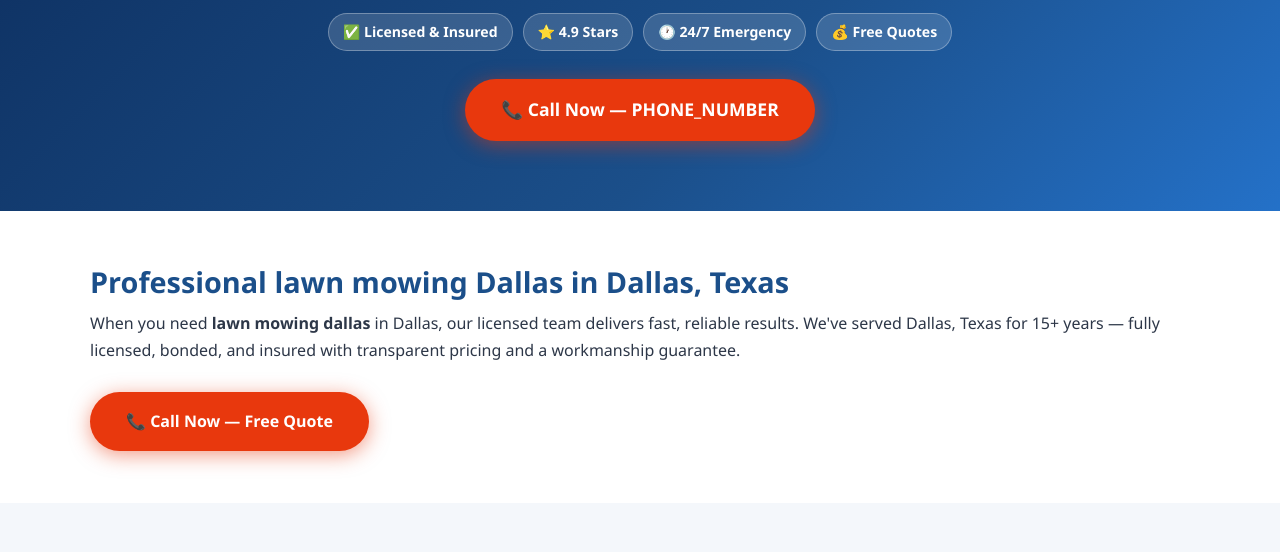
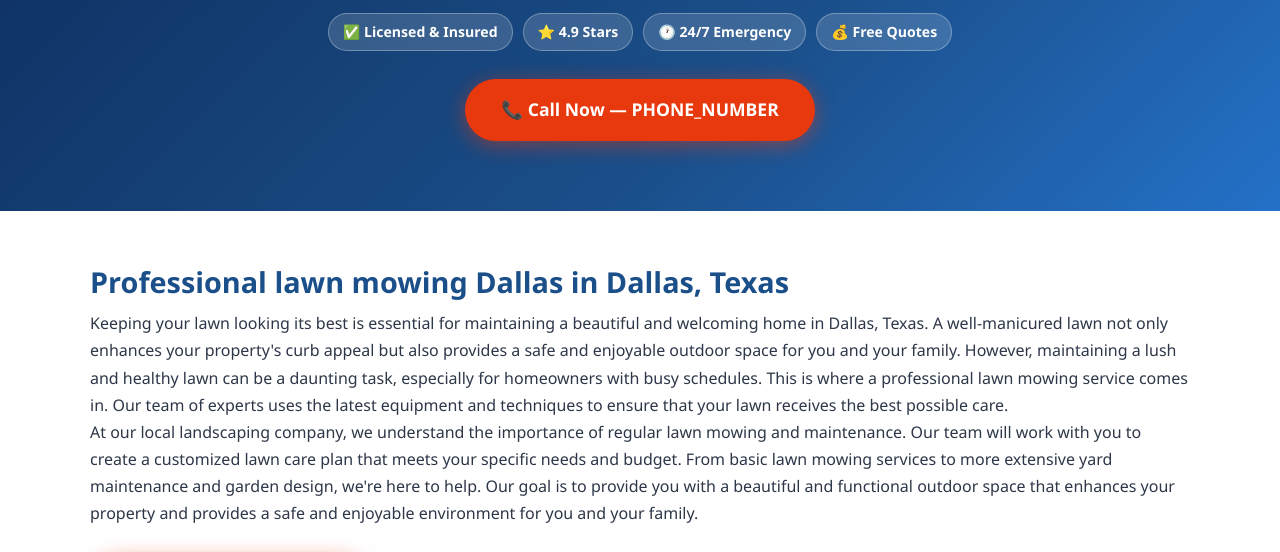
Before and after one commit to leadsmartaffiliate/landscaping-service-dallas-tx, a plain HTML site: page lawn-mowing/index.html in a window 1280 px wide. Shown: the part 235-787 px from the top of the page. Drawn offline with Linux system fonts and the light colour scheme.

Commit message:
Update lawn-mowing/index.html

```diff
--- a/lawn-mowing/index.html
+++ b/lawn-mowing/index.html
@@ -170,7 +170,8 @@ footer{background:var(--dark);color:#c9d1e0;padding:40px 20px 20px}
 <section aria-labelledby="sub-intro-heading">
   <div class="section-inner">
     <h2 id="sub-intro-heading">Professional lawn mowing Dallas in Dallas, Texas</h2>
-    <p>When you need <strong>lawn mowing dallas</strong> in Dallas, our licensed team delivers fast, reliable results. We've served Dallas, Texas for 15+ years — fully licensed, bonded, and insured with transparent pricing and a workmanship guarantee.</p>
+    <p>Keeping your lawn looking its best is essential for maintaining a beautiful and welcoming home in Dallas, Texas. A well-manicured lawn not only enhances your property's curb appeal but also provides a safe and enjoyable outdoor space for you and your family. However, maintaining a lush and healthy lawn can be a daunting task, especially for homeowners with busy schedules. This is where a professional lawn mowing service comes in. Our team of experts uses the latest equipment and techniques to ensure that your lawn receives the best possible care.</p>
+<p>At our local landscaping company, we understand the importance of regular lawn mowing and maintenance. Our team will work with you to create a customized lawn care plan that meets your specific needs and budget. From basic lawn mowing services to more extensive yard maintenance and garden design, we're here to help. Our goal is to provide you with a beautiful and functional outdoor space that enhances your property and provides a safe and enjoyable environment for you and your family.</p>
     <br>
     <a href="tel:PHONE_NUMBER" class="btn-call" style="font-size:1em"
        aria-label="Call now for lawn mowing Dallas in Dallas">📞 Call Now — Free Quote</a>
```
